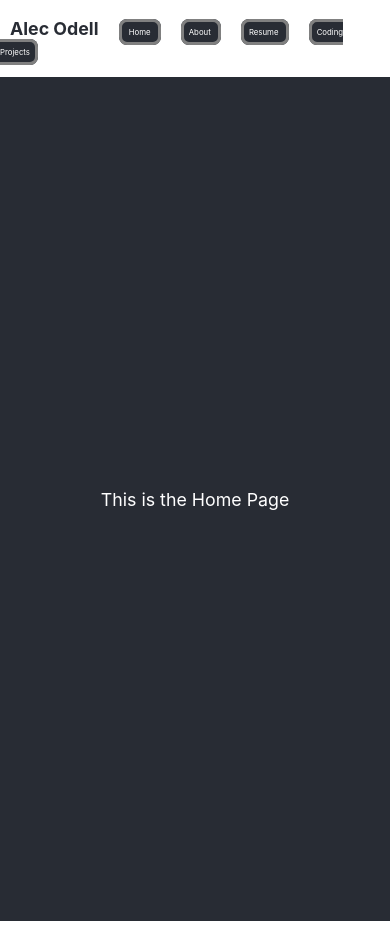
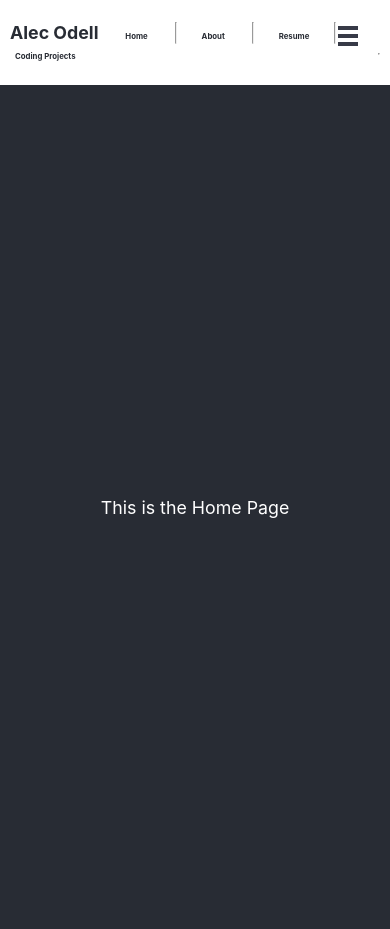
Before and after one commit to Alec-0dell/Portfolio-Website, a React (Create React App) app: page / in a window 390 px wide. Built offline with nearby package versions, Linux system fonts and the light colour scheme.

Commit message:
create hamburger menu with links

```diff
--- a/package.json
+++ b/package.json
@@ -7,6 +7,7 @@
     "@testing-library/react": "^13.4.0",
     "@testing-library/user-event": "^13.5.0",
     "react": "^18.2.0",
+    "react-burger-menu": "^3.0.9",
     "react-dom": "^18.2.0",
     "react-router-dom": "^6.15.0",
     "react-scripts": "5.0.1",
--- a/src/Components/Layout/Layout.css
+++ b/src/Components/Layout/Layout.css
@@ -10,22 +10,53 @@
     padding: 10px;
 }
 
-.Layout-Link {
+.Layout-Container {
+    padding-top: 70;
+    align-items: 'center';
+    flex-direction: 'row';
+    justify-content: 'space-evenly';
+    width: '100%';
+    margin-bottom: 20;
     flex: 1;
-    display: inline;
-    background-color: #282c34;
+}
+
+.Layout-Link{
     justify-content:center;
     font-size: calc(2vmin);
-    color: white;
+    color: #282c34;
     text-decoration: none;
+    font-weight: bold;
     padding: 5px;
-    border-width: 3px;
-    border-color: gray;
-    border-radius: 8px;
-    border-style: solid;
     margin: 10px;
+}
+
+.vertical{
+    width: 2px;
+    display: inline;
+    height: 100%;
+    margin: 10px;
+    color: black;
+    background-color: black;
+    orientation: vertical;
 }
 
 .hr{
     visibility: hidden;
 }
+
+.hamburger{
+    display: inline;
+    z-index: 6;
+    float: right;
+}
+
+.vertical-last{
+    width: 2px;
+    margin: 10px;
+    display: inline;
+    height: 100%;
+    margin: 10px;
+    color: white;
+    orientation: vertical;
+    float: right;
+}
--- a/src/Components/Layout/Layout.js
+++ b/src/Components/Layout/Layout.js
@@ -1,22 +1,33 @@
 import { Outlet, Link } from "react-router-dom";
 import './Layout.css'
+import Sidebar from "./Sidebar";
 
 function Layout() {
     return (
-      <div>
+      <view className="Layout-Container">
         <hr className="hr"/>
-        <nav>
-          <heading className="Layout-Title">Alec Odell</heading>
+          <nav>
+            <heading className="Layout-Title">Alec Odell</heading>
             <Link to="/" className="Layout-Link"> Home </Link>
+            <hr className="vertical"></hr>
             <Link to="/About" className="Layout-Link"> About </Link>
+            <hr className="vertical"></hr>
             <Link to="/Resume" className="Layout-Link"> Resume </Link>
+            <hr className="vertical"></hr>
             <Link to="/CodingProjects" className="Layout-Link"> Coding Projects </Link>
-        </nav>
+            <hr className="vertical-last"></hr>
+            <Sidebar pageWrapId={'page-wrap'} outerContainerId={'outer-container'}/>
+          </nav>
         <hr className="hr"/>
         <Outlet />
-      </div>
+      </view>
     );
 }
 
 
 export default Layout;
+
+              /**<div className="hamburger" onClick={toggleHamburger}>
+                <Hamburger isOpen={hamburgerOpen}/>
+                <Menu isOpen={hamburgerOpen}/>
+              </div>*/
--- /dev/null
+++ b/src/Components/Layout/Sidebar.css
@@ -0,0 +1,85 @@
+/* Position and sizing of burger button */
+.bm-burger-button {
+  display: inline;
+  position: absolute;
+  width: 20px;
+  height: 20px;
+  right: 32px;
+  top: 26px;
+}
+
+/* Color/shape of burger icon bars */
+.bm-burger-bars {
+  background: #373a47;
+}
+
+/* Color/shape of burger icon bars on hover*/
+.bm-burger-bars-hover {
+  background: #373a47;
+}
+
+/* Position and sizing of clickable cross button */
+.bm-cross-button {
+  height: 24px;
+  width: 24px;
+}
+
+/* Color/shape of close button cross */
+.bm-cross {
+  background: #bdc3c7;
+}
+
+/*
+Sidebar wrapper styles
+Note: Beware of modifying this element as it can break the animations - you should not need to touch it in most cases
+*/
+.bm-menu-wrap {
+  position: fixed;
+  height: 100%;
+}
+
+/* General sidebar styles */
+.bm-menu {
+  background: #bfc1c9;
+  padding: 2.5em 1.5em 0;
+  font-size: 1.15em;
+}
+
+/* Morph shape necessary with bubble or elastic */
+.bm-morph-shape {
+  fill: #373a47;
+}
+
+/* Wrapper for item list */
+.bm-item-list {
+  color: #b8b7ad;
+  padding: 0.8em;
+}
+
+/* Individual item */
+.bm-item {
+  display: inline-block;
+}
+
+/* Styling of overlay */
+.bm-overlay {
+  background: rgba(0, 0, 0, 0.3);
+}
+
+.menu-item{
+  justify-content:center;
+  font-size: calc(2vmin);
+  color: #282c34;
+  text-decoration: none;
+  font-weight: bold;
+  padding: 5px;
+  margin: 10px;
+}
+
+.hr{
+  width: 2px;
+  height: 100%;
+  margin: 10px;
+  color: black;
+  background-color: black;
+}
--- /dev/null
+++ b/src/Components/Layout/Sidebar.js
@@ -0,0 +1,30 @@
+import React from 'react';
+import { slide as Menu } from 'react-burger-menu';
+import './Sidebar.css';
+
+export default props => {
+  return (
+    <Menu right>
+      <a className="menu-item" href="/">
+        Home
+      </a>
+      <a className="menu-item" href="/About">
+        About
+      </a>
+      <a className="menu-item" href="/Resume">
+        Resume
+      </a>
+      <a className="menu-item" href="/CodingProjects">
+        Coding Projects
+      </a>
+      <hr>
+      </hr>
+      <a className="menu-item" href="https://github.com/Alec-0dell">
+        GitHub
+      </a>
+      <a className="menu-item" href="https://github.com/Alec-0dell">
+        LinkedIn
+      </a>
+    </Menu>
+  );
+};
--- a/src/index.css
+++ b/src/index.css
@@ -11,3 +11,12 @@ code {
   font-family: source-code-pro, Menlo, Monaco, Consolas, 'Courier New',
     monospace;
 }
+
+* {
+  box-sizing: border-box;
+}
+
+#page-wrap {
+  padding-bottom: 10px;
+  padding-top: 10px;
+}
```
Also changed, not shown: src/Components/Layout/Hamburger.js (added, +44 -0 lines), 1 other file (tests, documents, lock files or other folders).
